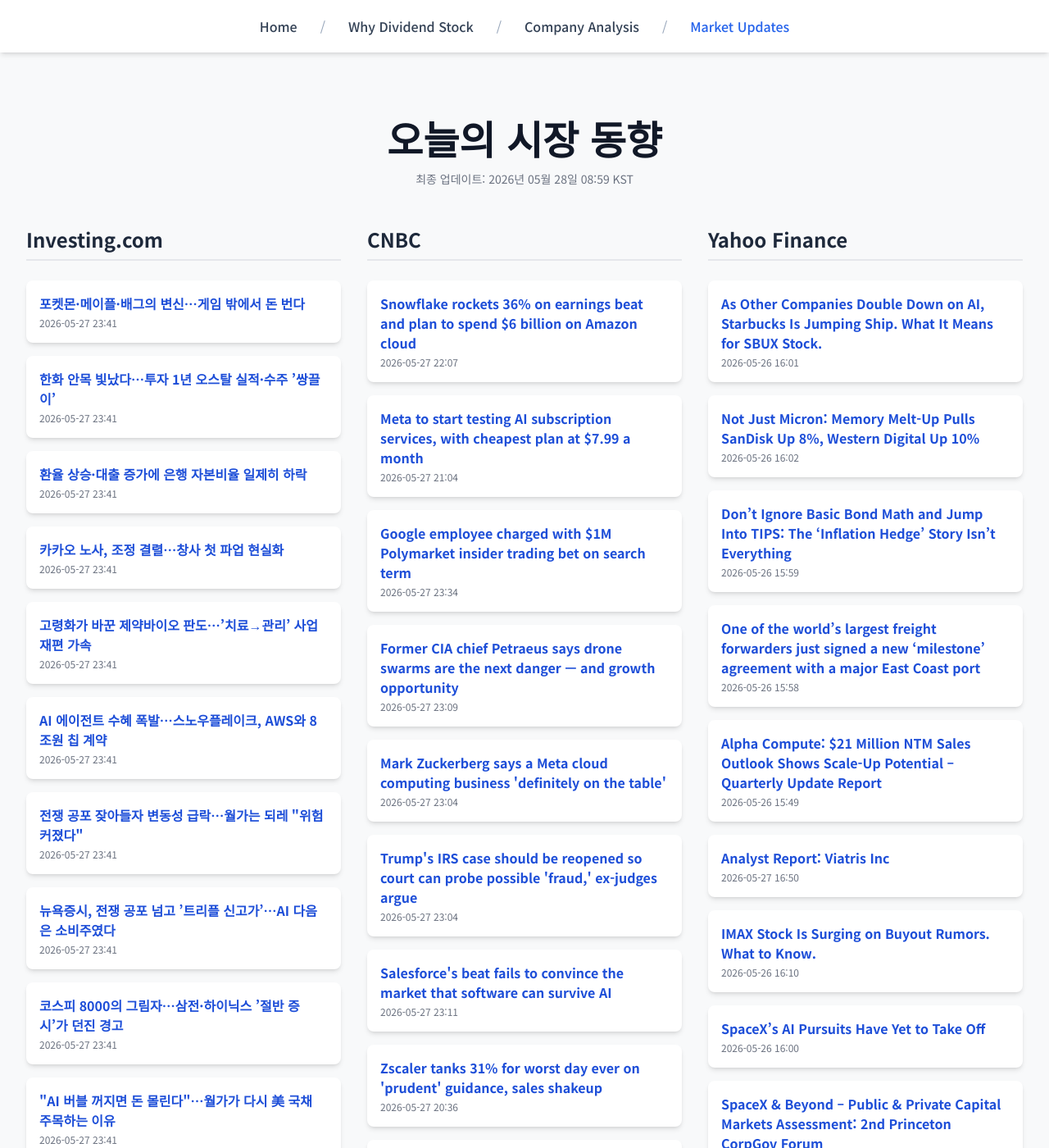
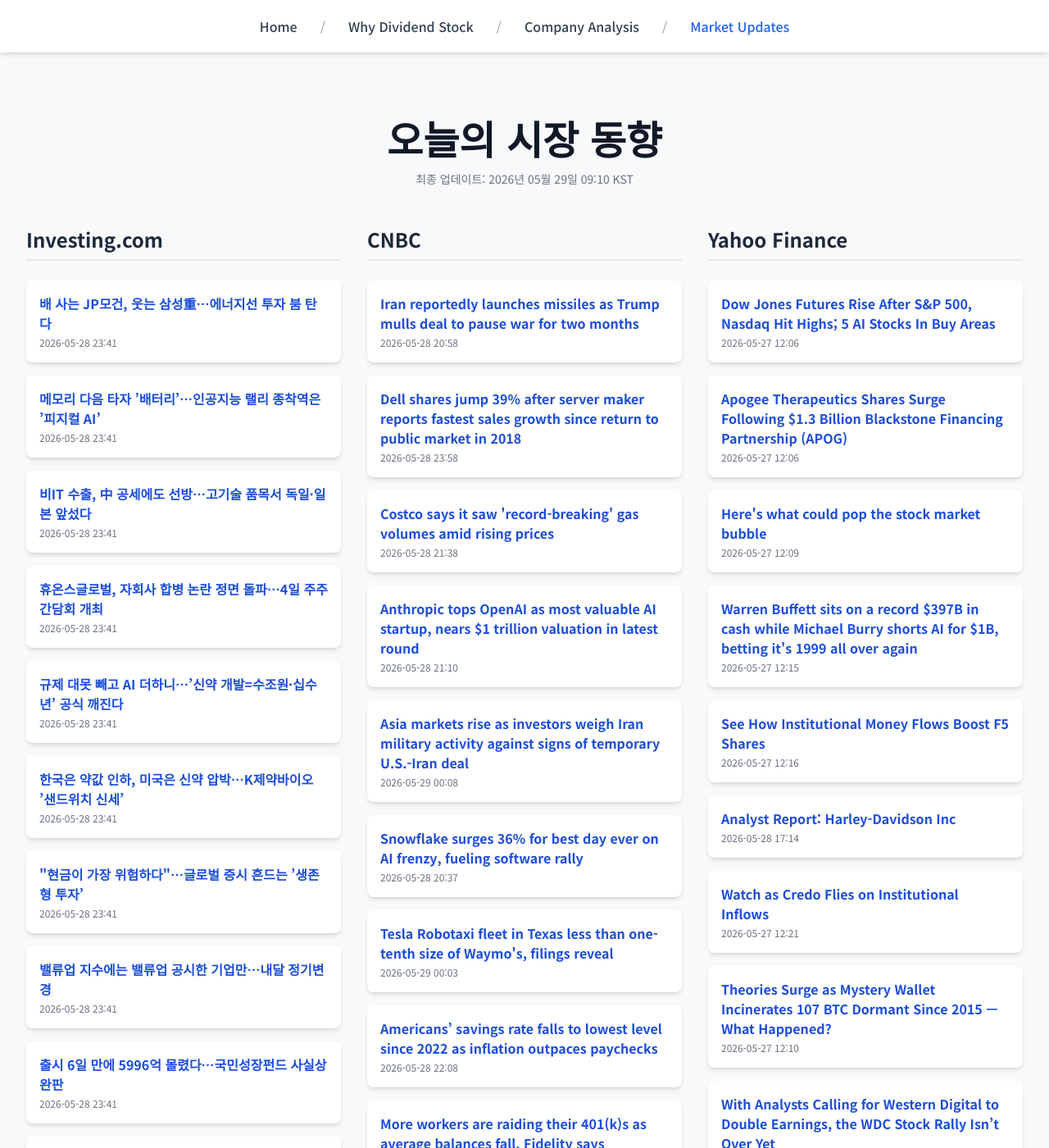
Before and after one commit to Kay-Hwang/my-company-analysis, a Jekyll site: the page built from market-updates.html, in a window 1280 px wide and 1400 px high. Shown: the whole window at 82% size. Built offline with Jekyll 4.4.1, drawn with Linux system fonts in a browser that asks for light colours; nearby versions of some CDN libraries; a script that is not in the unit is left out; some of the changed text lies outside the part shown.

Commit message:
Update daily data

```diff
--- a/_data/latest_data.json
+++ b/_data/latest_data.json
@@ -1,190 +1,190 @@
 {
-  "lastUpdated": "2026년 05월 28일 08:59 KST",
+  "lastUpdated": "2026년 05월 29일 09:10 KST",
   "news": {
     "investing": [
       {
-        "title": "포켓몬·메이플·배그의 변신…게임 밖에서 돈 번다",
-        "link": "https://kr.investing.com/news/stock-market-news/article-1962889",
-        "pubDate": "2026-05-27 23:41:27",
-        "summary": "포켓몬·메이플·배그의 변신…게임 밖에서 돈 번다"
+        "title": "배 사는 JP모건, 웃는 삼성重…에너지선 투자 붐 탄다",
+        "link": "https://kr.investing.com/news/stock-market-news/article-1964663",
+        "pubDate": "2026-05-28 23:41:39",
+        "summary": "배 사는 JP모건, 웃는 삼성重…에너지선 투자 붐 탄다"
       },
       {
-        "title": "한화 안목 빛났다…투자 1년 오스탈 실적·수주 ’쌍끌이’",
-        "link": "https://kr.investing.com/news/stock-market-news/article-1962888",
-        "pubDate": "2026-05-27 23:41:27",
-        "summary": "한화 안목 빛났다…투자 1년 오스탈 실적·수주 ’쌍끌이’"
+        "title": "메모리 다음 타자 ’배터리’…인공지능 랠리 종착역은 ’피지컬 AI’",
+        "link": "https://kr.investing.com/news/stock-market-news/article-1964662",
+        "pubDate": "2026-05-28 23:41:39",
+        "summary": "메모리 다음 타자 ’배터리’…인공지능 랠리 종착역은 ’피지컬 AI’"
       },
       {
-        "title": "환율 상승·대출 증가에 은행 자본비율 일제히 하락",
-        "link": "https://kr.investing.com/news/stock-market-news/article-1962887",
-        "pubDate": "2026-05-27 23:41:26",
-        "summary": "환율 상승·대출 증가에 은행 자본비율 일제히 하락"
+        "title": "비IT 수출, 中 공세에도 선방…고기술 품목서 독일·일본 앞섰다",
+        "link": "https://kr.investing.com/news/stock-market-news/article-1964661",
+        "pubDate": "2026-05-28 23:41:38",
+        "summary": "비IT 수출, 中 공세에도 선방…고기술 품목서 독일·일본 앞섰다"
       },
       {
-        "title": "카카오 노사, 조정 결렬…창사 첫 파업 현실화",
-        "link": "https://kr.investing.com/news/stock-market-news/article-1962886",
-        "pubDate": "2026-05-27 23:41:26",
-        "summary": "카카오 노사, 조정 결렬…창사 첫 파업 현실화"
+        "title": "휴온스글로벌, 자회사 합병 논란 정면 돌파…4일 주주간담회 개최",
+        "link": "https://kr.investing.com/news/stock-market-news/article-1964660",
+        "pubDate": "2026-05-28 23:41:38",
+        "summary": "휴온스글로벌, 자회사 합병 논란 정면 돌파…4일 주주간담회 개최"
       },
       {
-        "title": "고령화가 바꾼 제약바이오 판도…’치료→관리’ 사업 재편 가속",
-        "link": "https://kr.investing.com/news/stock-market-news/article-1962885",
-        "pubDate": "2026-05-27 23:41:26",
-        "summary": "고령화가 바꾼 제약바이오 판도…’치료→관리’ 사업 재편 가속"
+        "title": "규제 대못 빼고 AI 더하니…’신약 개발=수조원·십수년’ 공식 깨진다",
+        "link": "https://kr.investing.com/news/stock-market-news/article-1964659",
+        "pubDate": "2026-05-28 23:41:38",
+        "summary": "규제 대못 빼고 AI 더하니…’신약 개발=수조원·십수년’ 공식 깨진다"
       },
       {
-        "title": "AI 에이전트 수혜 폭발…스노우플레이크, AWS와 8조원 칩 계약",
-        "link": "https://kr.investing.com/news/stock-market-news/article-1962884",
-        "pubDate": "2026-05-27 23:41:25",
-        "summary": "AI 에이전트 수혜 폭발…스노우플레이크, AWS와 8조원 칩 계약"
+        "title": "한국은 약값 인하, 미국은 신약 압박…K제약바이오 ’샌드위치 신세’",
+        "link": "https://kr.investing.com/news/stock-market-news/article-1964658",
+        "pubDate": "2026-05-28 23:41:37",
+        "summary": "한국은 약값 인하, 미국은 신약 압박…K제약바이오 ’샌드위치 신세’"
       },
       {
-        "title": "전쟁 공포 잦아들자 변동성 급락…월가는 되레 \"위험 커졌다\"",
-        "link": "https://kr.investing.com/news/stock-market-news/article-1962883",
-        "pubDate": "2026-05-27 23:41:25",
-        "summary": "전쟁 공포 잦아들자 변동성 급락…월가는 되레 \"위험 커졌다\""
+        "title": "\"현금이 가장 위험하다\"…글로벌 증시 흔드는 ’생존형 투자’",
+        "link": "https://kr.investing.com/news/stock-market-news/article-1964657",
+        "pubDate": "2026-05-28 23:41:37",
+        "summary": "\"현금이 가장 위험하다\"…글로벌 증시 흔드는 ’생존형 투자’"
       },
       {
-        "title": "뉴욕증시, 전쟁 공포 넘고 ’트리플 신고가’…AI 다음은 소비주였다",
-        "link": "https://kr.investing.com/news/stock-market-news/article-1962882",
-        "pubDate": "2026-05-27 23:41:24",
-        "summary": "뉴욕증시, 전쟁 공포 넘고 ’트리플 신고가’…AI 다음은 소비주였다"
+        "title": "밸류업 지수에는 밸류업 공시한 기업만…내달 정기변경",
+        "link": "https://kr.investing.com/news/stock-market-news/article-1964656",
+        "pubDate": "2026-05-28 23:41:37",
+        "summary": "밸류업 지수에는 밸류업 공시한 기업만…내달 정기변경"
       },
       {
-        "title": "코스피 8000의 그림자…삼전·하이닉스 ’절반 증시’가 던진 경고",
-        "link": "https://kr.investing.com/news/stock-market-news/article-1962881",
-        "pubDate": "2026-05-27 23:41:24",
-        "summary": "코스피 8000의 그림자…삼전·하이닉스 ’절반 증시’가 던진 경고"
+        "title": "출시 6일 만에 5996억 몰렸다…국민성장펀드 사실상 완판",
+        "link": "https://kr.investing.com/news/stock-market-news/article-1964655",
+        "pubDate": "2026-05-28 23:41:36",
+        "summary": "출시 6일 만에 5996억 몰렸다…국민성장펀드 사실상 완판"
       },
       {
-        "title": "\"AI 버블 꺼지면 돈 몰린다\"…월가가 다시 美 국채 주목하는 이유",
-        "link": "https://kr.investing.com/news/stock-market-news/article-1962880",
-        "pubDate": "2026-05-27 23:41:24",
-        "summary": "\"AI 버블 꺼지면 돈 몰린다\"…월가가 다시 美 국채 주목하는 이유"
+        "title": "젠슨 황, 다음주 한국 온다…AI 반도체 협력 주목",
+        "link": "https://kr.investing.com/news/stock-market-news/article-1964654",
+        "pubDate": "2026-05-28 23:41:36",
+        "summary": "젠슨 황, 다음주 한국 온다…AI 반도체 협력 주목"
       }
     ],
     "cnbc": [
       {
-        "title": "Snowflake rockets 36% on earnings beat and plan to spend $6 billion on Amazon cloud",
-        "link": "https://www.cnbc.com/2026/05/27/snowflake-amazon-graviton-cloud-chips.html",
-        "pubDate": "Wed, 27 May 2026 22:07:15 GMT",
-        "summary": "Snowflake is going deeper with Amazon's Web Services, and plans to use its Arm-based Graviton chips."
+        "title": "Iran reportedly launches missiles as Trump mulls deal to pause war for two months",
+        "link": "https://www.cnbc.com/2026/05/28/trump-bessent-iran-war-sanctions-hormuz-strait-kuwait.html",
+        "pubDate": "Thu, 28 May 2026 20:58:13 GMT",
+        "summary": "The latest military and economic actions come as President Trump insists he feels no pressure to make a deal with Iran before November's midterm elections."
       },
       {
-        "title": "Meta to start testing AI subscription services, with cheapest plan at $7.99 a month",
-        "link": "https://www.cnbc.com/2026/05/27/meta-testing-ai-subscription-services-cheapest-plan-at-7point99-a-month.html",
-        "pubDate": "Wed, 27 May 2026 21:04:59 GMT",
-        "summary": "Meta confirmed Wednesday that it will begin testing two subscription plans for its AI offerings."
+        "title": "Dell shares jump 39% after server maker reports fastest sales growth since return to public market in 2018",
+        "link": "https://www.cnbc.com/2026/05/28/dell-q1-earnings-report-2027.html",
+        "pubDate": "Thu, 28 May 2026 23:58:31 GMT",
+        "summary": "Dell has gone from being a sleepy legacy tech company to a high-growth AI story, assembling servers packed with graphics processing units."
       },
       {
-        "title": "Google employee charged with $1M Polymarket insider trading bet on search term",
-        "link": "https://www.cnbc.com/2026/05/27/google-employee-polymarket-insider-trading.html",
-        "pubDate": "Wed, 27 May 2026 23:34:33 GMT",
-        "summary": "The complaint from the Southern District of New York comes just over a month after another insider trading case on Polymarket."
+        "title": "Costco says it saw 'record-breaking' gas volumes amid rising prices",
+        "link": "https://www.cnbc.com/2026/05/28/costco-cost-q3-2026-earnings.html",
+        "pubDate": "Thu, 28 May 2026 21:38:39 GMT",
+        "summary": "Costco saw \"recording-breaking volumes\" of gas sales and said rising fuel prices drove first-time members to its stations."
       },
       {
-        "title": "Former CIA chief Petraeus says drone swarms are the next danger — and growth opportunity",
-        "link": "https://www.cnbc.com/2026/05/28/petraeus-unmanned-systems-autonomous-drones-defense-investment.html",
-        "pubDate": "Wed, 27 May 2026 23:09:33 GMT",
-        "summary": "Unmanned systems will be one of the biggest security threats and structural growth opportunities in defense over the next decade: David Petraeus"
+        "title": "Anthropic tops OpenAI as most valuable AI startup, nears $1 trillion valuation in latest round",
+        "link": "https://www.cnbc.com/2026/05/28/anthropic-open-ai-startup-value.html",
+        "pubDate": "Thu, 28 May 2026 21:10:06 GMT",
+        "summary": "Anthropic is now the most valuable AI company in Silicon Valley after a new $65 billion funding round."
       },
       {
-        "title": "Mark Zuckerberg says a Meta cloud computing business 'definitely on the table'",
-        "link": "https://www.cnbc.com/2026/05/27/mark-zuckerberg-says-meta-starting-cloud-business-on-the-table.html",
-        "pubDate": "Wed, 27 May 2026 23:04:19 GMT",
-        "summary": "Meta CEO Mark Zuckerberg said his company could enter the cloud computing market if it overspends on data centers and has excess capacity."
+        "title": "Asia markets rise as investors weigh Iran military activity against signs of temporary U.S.-Iran deal",
+        "link": "https://www.cnbc.com/2026/05/29/asia-markets-today-live-updates-nikkei-225-hang-seng-index-kospi-nifty-50-csi-300.html",
+        "pubDate": "Fri, 29 May 2026 00:08:49 GMT",
+        "summary": "Asia-Pacific markets rose as investors shrugged off renewed Iran tensions against ceasefire optimism."
       },
       {
-        "title": "Trump's IRS case should be reopened so court can probe possible 'fraud,' ex-judges argue",
-        "link": "https://www.cnbc.com/2026/05/27/trump-irs-case-judge-fraud-doj-fund.html",
-        "pubDate": "Wed, 27 May 2026 23:04:11 GMT",
-        "summary": "Reopening the Trump-IRS case \"will allow the Court to commence an inquiry into whether the Court was deceived,\" the ex-judges wrote."
+        "title": "Snowflake surges 36% for best day ever on AI frenzy, fueling software rally",
+        "link": "https://www.cnbc.com/2026/05/28/snowflake-snow-software-stock-rally.html",
+        "pubDate": "Thu, 28 May 2026 20:37:19 GMT",
+        "summary": "The Snowflake rally also lifted shares of ServiceNow, Oracle and Palantir, while Salesforce bucked the trend."
       },
       {
-        "title": "Salesforce's beat fails to convince the market that software can survive AI",
-        "link": "https://www.cnbc.com/2026/05/27/salesforces-beat-fails-to-convince-market-that-software-can-survive-ai.html",
-        "pubDate": "Wed, 27 May 2026 23:11:08 GMT",
-        "summary": "Salesforce is doing everything it can to signal to the market that this year's sell-off is unwarranted."
+        "title": "Tesla Robotaxi fleet in Texas less than one-tenth size of Waymo's, filings reveal",
+        "link": "https://www.cnbc.com/2026/05/28/tesla-robotaxi-fleet-texas-one-tenth-size-of-waymos-filings-reveal.html",
+        "pubDate": "Fri, 29 May 2026 00:03:40 GMT",
+        "summary": "Tesla has registered 42 automated vehicles in its driverless Robotaxi service in Texas, putting it far behind Waymo in the state."
       },
       {
-        "title": "Zscaler tanks 31% for worst day ever on 'prudent' guidance, sales shakeup",
-        "link": "https://www.cnbc.com/2026/05/27/zscaler-zs-earnings-q3-2026.html",
-        "pubDate": "Wed, 27 May 2026 20:36:47 GMT",
-        "summary": "Zscaler has shed half its value over the last year."
+        "title": "Americans’ savings rate falls to lowest level since 2022 as inflation outpaces paychecks",
+        "link": "https://www.cnbc.com/2026/05/28/savings-inflation-americans-financial-stress.html",
+        "pubDate": "Thu, 28 May 2026 22:08:50 GMT",
+        "summary": "As inflation starts outpacing wages again, Americans have less money to put aside for emergencies and other savings goals."
       },
       {
-        "title": "Low-income households face ‘remarkable’ rise in food insecurity in K-shaped economy: New York Fed",
-        "link": "https://www.cnbc.com/2026/05/27/new-york-fed-food-insecurity-worsens-amid-k-shaped-economic-divide.html",
-        "pubDate": "Wed, 27 May 2026 19:14:16 GMT",
-        "summary": "The rising threat of food insecurity is partly why Americans feel worse off than ever before, according to research by the Federal Reserve Bank of New York."
+        "title": "More workers are raiding their 401(k)s as average balances fall, Fidelity says",
+        "link": "https://www.cnbc.com/2026/05/28/fidelity-average-401k-balances-q1-2026.html",
+        "pubDate": "Thu, 28 May 2026 11:05:02 GMT",
+        "summary": "Retirement account balances sank at the start of 2026 amid market swings, according to Fidelity. At the same time, more savers tapped their accounts for cash."
       },
       {
-        "title": "Mortgage refinance demand drops 18% as rates hit highest level since August",
-        "link": "https://www.cnbc.com/2026/05/27/mortgage-refinance-demand-drops.html",
-        "pubDate": "Wed, 27 May 2026 11:23:39 GMT",
-        "summary": "Mortgage rates rose to the highest level in nine months, hitting refinance demand hardest. Homebuyers also pulled back but were still more active than last year."
+        "title": "Disney's ABC files early broadcast licenses renewal 'under protest' against the FCC",
+        "link": "https://www.cnbc.com/2026/05/28/disney-fcc-broadcast-licenses-renewal.html",
+        "pubDate": "Thu, 28 May 2026 22:16:43 GMT",
+        "summary": "Disney said it filed renewals for eight broadcast station licenses \"under protest,\" after the FCC launched an early review years ahead of schedule."
       }
     ],
     "yahoo": [
       {
-        "title": "As Other Companies Double Down on AI, Starbucks Is Jumping Ship. What It Means for SBUX Stock.",
-        "link": "https://finance.yahoo.com/markets/stocks/articles/other-companies-double-down-ai-160111238.html",
-        "pubDate": "2026-05-26T16:01:11Z",
-        "summary": "As Other Companies Double Down on AI, Starbucks Is Jumping Ship. What It Means for SBUX Stock."
+        "title": "Dow Jones Futures Rise After S&P 500, Nasdaq Hit Highs; 5 AI Stocks In Buy Areas",
+        "link": "https://www.investors.com/market-trend/stock-market-today/dow-jones-futures-sp-500-nasdaq-micron-1-trillion/?src=A00220&yptr=yahoo",
+        "pubDate": "2026-05-27T12:06:27Z",
+        "summary": "Dow Jones Futures Rise After S&P 500, Nasdaq Hit Highs; 5 AI Stocks In Buy Areas"
       },
       {
-        "title": "Not Just Micron: Memory Melt-Up Pulls SanDisk Up 8%, Western Digital Up 10%",
-        "link": "https://finance.yahoo.com/markets/stocks/articles/not-just-micron-memory-melt-160215028.html",
-        "pubDate": "2026-05-26T16:02:15Z",
-        "summary": "Not Just Micron: Memory Melt-Up Pulls SanDisk Up 8%, Western Digital Up 10%"
+        "title": "Apogee Therapeutics Shares Surge Following $1.3 Billion Blackstone Financing Partnership (APOG)",
+        "link": "https://finance.yahoo.com/sectors/healthcare/articles/apogee-therapeutics-shares-surge-following-120643886.html",
+        "pubDate": "2026-05-27T12:06:43Z",
+        "summary": "Apogee Therapeutics Shares Surge Following $1.3 Billion Blackstone Financing Partnership (APOG)"
       },
       {
-        "title": "Don’t Ignore Basic Bond Math and Jump Into TIPS: The ‘Inflation Hedge’ Story Isn’t Everything",
-        "link": "https://finance.yahoo.com/markets/options/articles/don-t-ignore-basic-bond-155959746.html",
-        "pubDate": "2026-05-26T15:59:59Z",
-        "summary": "Don’t Ignore Basic Bond Math and Jump Into TIPS: The ‘Inflation Hedge’ Story Isn’t Everything"
+        "title": "Here's what could pop the stock market bubble",
+        "link": "https://finance.yahoo.com/markets/article/heres-what-could-pop-the-stock-market-bubble-120951563.html",
+        "pubDate": "2026-05-27T12:09:51Z",
+        "summary": "Here's what could pop the stock market bubble"
       },
       {
-        "title": "One of the world’s largest freight forwarders just signed a new ‘milestone’ agreement with a major East Coast port",
-        "link": "https://finance.yahoo.com/economy/policy/articles/one-world-largest-freight-forwarders-155813927.html",
-        "pubDate": "2026-05-26T15:58:13Z",
-        "summary": "One of the world’s largest freight forwarders just signed a new ‘milestone’ agreement with a major East Coast port"
+        "title": "Warren Buffett sits on a record $397B in cash while Michael Burry shorts AI for $1B, betting it's 1999 all over again",
+        "link": "https://finance.yahoo.com/markets/stocks/articles/warren-buffett-sits-record-397b-121500621.html",
+        "pubDate": "2026-05-27T12:15:00Z",
+        "summary": "Warren Buffett sits on a record $397B in cash while Michael Burry shorts AI for $1B, betting it's 1999 all over again"
       },
       {
-        "title": "Alpha Compute: $21 Million NTM Sales Outlook Shows Scale-Up Potential – Quarterly Update Report",
-        "link": "https://finance.yahoo.com/sectors/technology/articles/alpha-compute-21-million-ntm-154912417.html",
-        "pubDate": "2026-05-26T15:49:12Z",
-        "summary": "Alpha Compute: $21 Million NTM Sales Outlook Shows Scale-Up Potential – Quarterly Update Report"
+        "title": "See How Institutional Money Flows Boost F5 Shares",
+        "link": "https://finance.yahoo.com/markets/stocks/articles/see-institutional-money-flows-boost-121621193.html",
+        "pubDate": "2026-05-27T12:16:21Z",
+        "summary": "See How Institutional Money Flows Boost F5 Shares"
       },
       {
-        "title": "Analyst Report: Viatris Inc",
-        "link": "https://finance.yahoo.com/research/reports/ARGUS_5947_AnalystReport_1779900620000?yptr=yahoo&ncid=yahooproperties_plusresear_nm5q6ze1cei",
-        "pubDate": "2026-05-27T16:50:20Z",
-        "summary": "Analyst Report: Viatris Inc"
+        "title": "Analyst Report: Harley-Davidson Inc",
+        "link": "https://finance.yahoo.com/research/reports/ARGUS_3052_AnalystReport_1779988477000?yptr=yahoo&ncid=yahooproperties_plusresear_nm5q6ze1cei",
+        "pubDate": "2026-05-28T17:14:37Z",
+        "summary": "Analyst Report: Harley-Davidson Inc"
       },
       {
-        "title": "IMAX Stock Is Surging on Buyout Rumors. What to Know.",
-        "link": "https://finance.yahoo.com/markets/stocks/articles/imax-stock-surging-buyout-rumors-161040294.html",
-        "pubDate": "2026-05-26T16:10:40Z",
-        "summary": "IMAX Stock Is Surging on Buyout Rumors. What to Know."
+        "title": "Watch as Credo Flies on Institutional Inflows",
+        "link": "https://finance.yahoo.com/markets/stocks/articles/watch-credo-flies-institutional-inflows-122122672.html",
+        "pubDate": "2026-05-27T12:21:22Z",
+        "summary": "Watch as Credo Flies on Institutional Inflows"
       },
       {
-        "title": "SpaceX’s AI Pursuits Have Yet to Take Off",
-        "link": "https://www.wsj.com/tech/ai/spacexs-ai-pursuits-have-yet-to-take-off-3c25e91e?siteid=yhoof2&yptr=yahoo",
-        "pubDate": "2026-05-26T16:00:00Z",
-        "summary": "SpaceX’s AI Pursuits Have Yet to Take Off"
+        "title": "Theories Surge as Mystery Wallet Incinerates 107 BTC Dormant Since 2015 — What Happened?",
+        "link": "https://finance.yahoo.com/markets/crypto/articles/theories-surge-mystery-wallet-incinerates-121037740.html",
+        "pubDate": "2026-05-27T12:10:37Z",
+        "summary": "Theories Surge as Mystery Wallet Incinerates 107 BTC Dormant Since 2015 — What Happened?"
       },
       {
-        "title": "SpaceX & Beyond – Public & Private Capital Markets Assessment: 2nd Princeton CorpGov Forum",
-        "link": "https://finance.yahoo.com/markets/stocks/articles/spacex--beyond--public--private-capital-markets-assessment-2nd-princeton-corpgov-forum-154551686.html",
-        "pubDate": "2026-05-26T15:45:51Z",
-        "summary": "SpaceX & Beyond – Public & Private Capital Markets Assessment: 2nd Princeton CorpGov Forum"
+        "title": "With Analysts Calling for Western Digital to Double Earnings, the WDC Stock Rally Isn’t Over Yet",
+        "link": "https://finance.yahoo.com/markets/stocks/articles/analysts-calling-western-digital-double-122518943.html",
+        "pubDate": "2026-05-27T12:25:18Z",
+        "summary": "With Analysts Calling for Western Digital to Double Earnings, the WDC Stock Rally Isn’t Over Yet"
       },
       {
-        "title": "Honeywell-backed Quantinuum's IPO puts the quantum stock rally to the test",
-        "link": "https://finance.yahoo.com/markets/article/honeywell-backed-quantinuums-ipo-puts-the-quantum-stock-rally-to-the-test-154531937.html",
-        "pubDate": "2026-05-26T15:45:31Z",
-        "summary": "Honeywell-backed Quantinuum's IPO puts the quantum stock rally to the test"
+        "title": "PDD Stock Slides After Temu Parent's Revenue Misses Estimates",
+        "link": "https://www.investors.com/news/technology/pdd-stock-q1-2026-earnings-temu/?src=A00220&yptr=yahoo",
+        "pubDate": "2026-05-27T12:25:20Z",
+        "summary": "PDD Stock Slides After Temu Parent's Revenue Misses Estimates"
       }
     ]
   }
```
